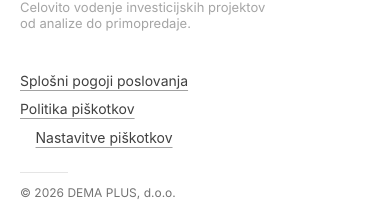
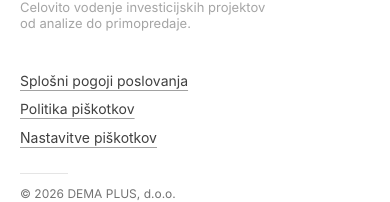
Before and after one commit to bauma-2026/demaplus-next, a Next.js app: page / in a window 390 px wide. Shown: the part 6588-6790 px from the top of the page. Built offline with nearby package versions, Linux system fonts and the light colour scheme.

Commit message:
Fix footer cookie settings alignment and button behavior

```diff
--- a/src/components/footer/CookieSettingsButton.tsx
+++ b/src/components/footer/CookieSettingsButton.tsx
@@ -1,15 +1,15 @@
 "use client";
 
 export default function CookieSettingsButton() {
-  const openSettings = () => {
-    localStorage.removeItem("cookie-consent");
-    window.location.reload();
-  };
-
   return (
     <button
-      onClick={openSettings}
-      className="cursor-pointer text-neutral-700 underline underline-offset-4 decoration-neutral-400 transition hover:text-neutral-900 hover:decoration-neutral-700"
+      type="button"
+      onClick={() => {
+        if (typeof window !== "undefined" && (window as any).Cookiebot) {
+          (window as any).Cookiebot.renew();
+        }
+      }}
+      className="inline-block appearance-none border-0 bg-transparent p-0 m-0 text-left text-neutral-700 underline underline-offset-4 decoration-neutral-400 transition hover:text-neutral-900 hover:decoration-neutral-700"
     >
       Nastavitve piškotkov
     </button>
--- a/src/components/layout/Footer.tsx
+++ b/src/components/layout/Footer.tsx
@@ -9,8 +9,7 @@ export default function Footer() {
   return (
     <footer className="border-t border-footer bg-footer py-14 sm:py-16">
       <Container>
-        <div className="py-14 flex flex-col gap-10 sm:flex-row sm:items-end sm:justify-between">
-
+        <div className="flex flex-col gap-10 py-14 sm:flex-row sm:items-end sm:justify-between">
           {/* Left */}
           <div>
             <Image
@@ -30,24 +29,25 @@ export default function Footer() {
 
           {/* Right */}
           <div className="flex flex-col items-start gap-3 text-sm sm:items-end">
-
             {/* Legal */}
-            <div className="flex flex-col gap-2 sm:items-end">
+            <div className="flex flex-col items-start gap-2 sm:items-end">
               <Link
                 href="/splosni-pogoji-poslovanja"
-                className="text-neutral-700 underline underline-offset-4 decoration-neutral-400 transition hover:text-neutral-900 hover:decoration-neutral-700"
+                className="inline-block text-left text-neutral-700 underline underline-offset-4 decoration-neutral-400 transition hover:text-neutral-900 hover:decoration-neutral-700"
               >
                 Splošni pogoji poslovanja
               </Link>
 
               <Link
                 href="/piskotki"
-                className="text-neutral-700 underline underline-offset-4 decoration-neutral-400 transition hover:text-neutral-900 hover:decoration-neutral-700"
+                className="inline-block text-left text-neutral-700 underline underline-offset-4 decoration-neutral-400 transition hover:text-neutral-900 hover:decoration-neutral-700"
               >
                 Politika piškotkov
               </Link>
 
+              <div className="w-fit">
                 <CookieSettingsButton />
+              </div>
             </div>
 
             {/* Divider */}
@@ -72,7 +72,6 @@ export default function Footer() {
               </a>
             </div>
             */}
-
           </div>
         </div>
       </Container>
```
Lines whose indentation alone changed are shown as unchanged.
